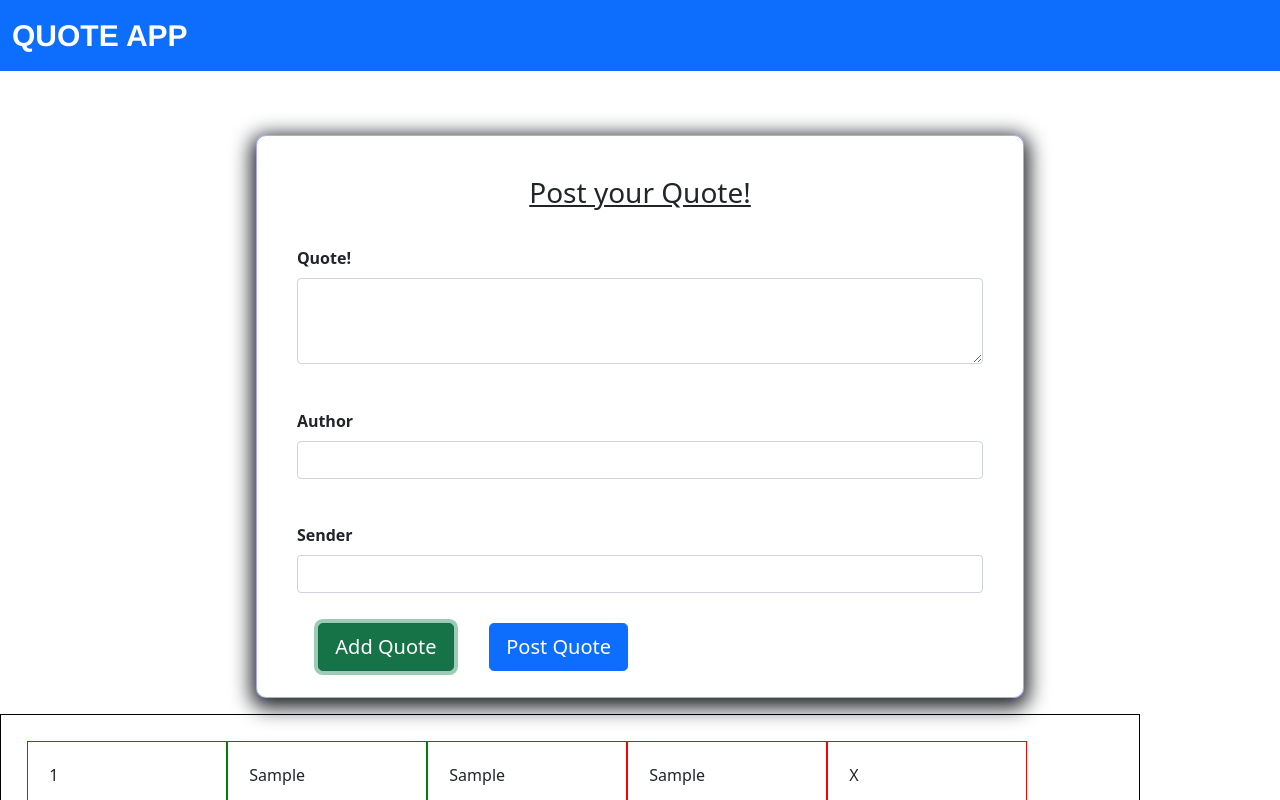
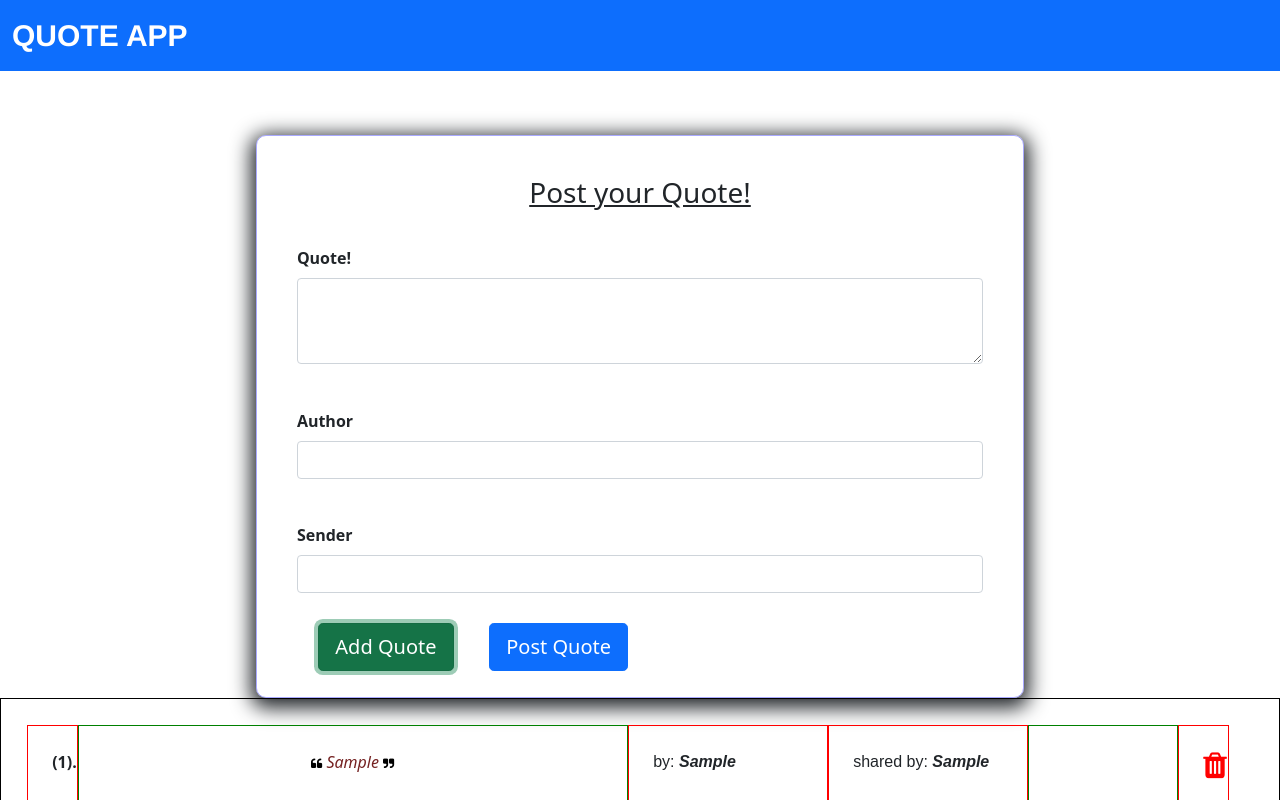
Before and after one commit to Collins07/quote-app, an Angular app: page /form in a window 1280 px wide. Both pictures are taken after typing "Sample", "Sample", "Sample" into the empty fields and a click on the button "Add Quote". Shown: the top 800 px of the page. Built offline with nearby package versions, Linux system fonts and the light colour scheme.

Commit message:
custom styling

```diff
--- a/src/app/form/form.component.css
+++ b/src/app/form/form.component.css
@@ -29,10 +29,47 @@ button{
 .first{
     border: 1px solid green;
     height: 80px;
-    width: 200px;
+    width: 550px;
+}
+#first{
+    color: rgb(117, 34, 34);
+    text-align: center;
 }
 .last{
     border: 1px solid red;
     height: 80px;
     width: 200px;
 }
+#last{
+
+    font-family: Arial, Helvetica, sans-serif;
+}
+#italic{
+    font-weight: bold;
+}
+.number{
+    border: 1px solid red;
+    height: 80px;
+    width: 20px;
+}
+#number{
+    font-weight: bold;
+}
+.votes{
+    border: 1px solid green;
+    height: 80px;
+    width: 150px;
+}
+.remove{
+    border: 1px solid red;
+    height: 80px;
+    width: 20px;
+}
+.fa-trash{
+    color: red;
+    font-size: 30px;
+}
+.fa-quote-right, .fa-quote-left{
+    font-size: 12px;
+    color: black;
+}
--- a/src/app/form/form.component.html
+++ b/src/app/form/form.component.html
@@ -1,43 +1,50 @@
 <app-quote></app-quote>
+
 <div class="form">
     <h3>Post your Quote!</h3>
 
 
     <div class="mb-3">
         <label for="exampleFormControlTextarea1" class="form-label">Quote!</label>
-        <textarea class="form-control" id="exampleFormControlTextarea1" rows="3" [(ngModel)]= "newToadd"></textarea>
+        <textarea class="form-control" id="exampleFormControlTextarea1" rows="3" [(ngModel)]= "newToadd" required></textarea>
       </div>
     <div class="mb-3">
         <label for="exampleFormControlInput1" class="form-label">Author</label>
-        <input type="text" class="form-control" id="exampleFormControlInput1" [(ngModel)]= "newAuthor">
+        <input type="text" class="form-control" id="exampleFormControlInput1" [(ngModel)]= "newAuthor" required>
   </div>
   <div class="mb-3">
-    <label for="exampleFormControlInput1" class="form-label">Sender</label>
-    <input type="text" class="form-control" id="exampleFormControlInput1" [(ngModel)]= "newSender">
+        <label for="exampleFormControlInput1" class="form-label">Sender</label>
+        <input type="text" class="form-control" id="exampleFormControlInput1" [(ngModel)]= "newSender" required>
   </div>
-  <button class="btn btn-success btn-lg" (click)="saveToadd()">Add Quote</button>
+  <button type="button" class="btn btn-success btn-lg" (click)="saveToadd()">Add Quote</button>
   <button class="btn btn-primary btn-lg" routerLink="/quote">Post Quote</button>
 
 
 
 </div>
-<app-quote></app-quote>
-  <div class="container" id="cont">
-    <div class="first" >
-      <p *ngFor = "let toadd of toadds; let i = index;">{{i+1}}</p>
+
+
+
+
+  <div class="container-fluid" id="cont">
+    <div class="number" >
+      <p id="number" *ngFor = "let toadd of toadds; let i = index;">({{i+1}}).</p>
     </div>
     <div class="first" >
-      <p *ngFor = "let toadd of toadds; let i = index;">{{toadd.name}}</p>
+      <p id="first" *ngFor = "let toadd of toadds; let i = index;"><i class="fa fa-quote-left" aria-hidden="true"></i><i>     {{toadd.name}}      </i>  <i class="fa fa-quote-right" aria-hidden="true"></i></p>
 
     </div>
     <div class="last" >
-        <p *ngFor = "let author of authors">{{author.name}}</p>
+        <p id="last" *ngFor = "let author of authors">by: <i id="italic">{{author.name}}</i></p>
     </div>
     <div class="last" >
-      <p *ngFor = "let sender of senders">{{sender.name}}</p>
-      <p *ngFor = "let toadd of toadds; let i = index;"  (click)="remove(i)"></p>
+      <p id="last" *ngFor = "let sender of senders">shared by: <i id="italic">{{sender.name}}</i></p>
+
+    </div>
+    <div class="votes" >
+
+    </div>
+  <div class="remove" >
+    <p *ngFor = "let toadd of toadds; let i = index;"  (click)="remove(i)"><i class="fa fa-trash" aria-hidden="true"></i></p>
   </div>
-  <div class="last" >
-    <p *ngFor = "let toadd of toadds; let i = index;"  (click)="remove(i)">X</p>
 </div>
-</div>
```
